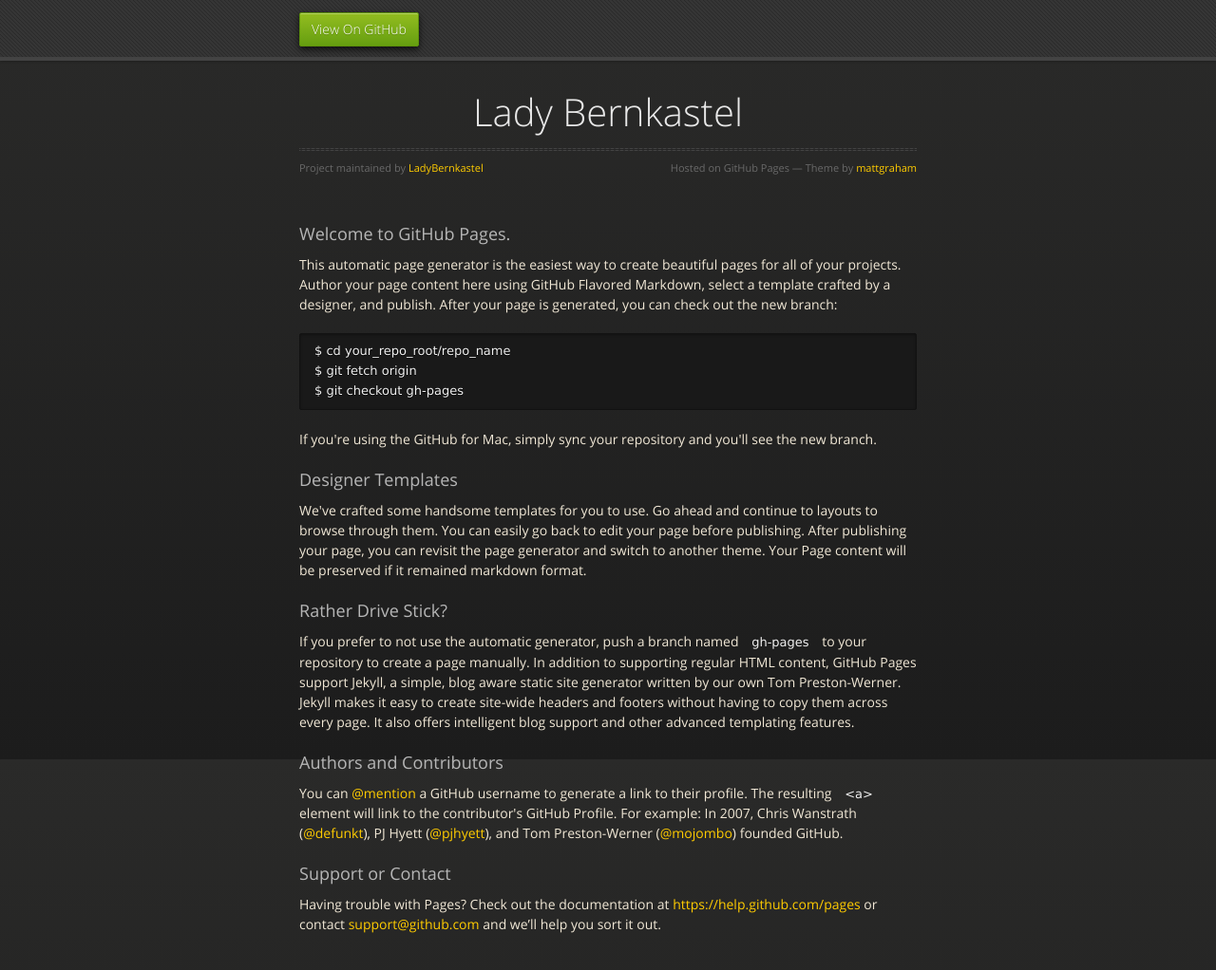
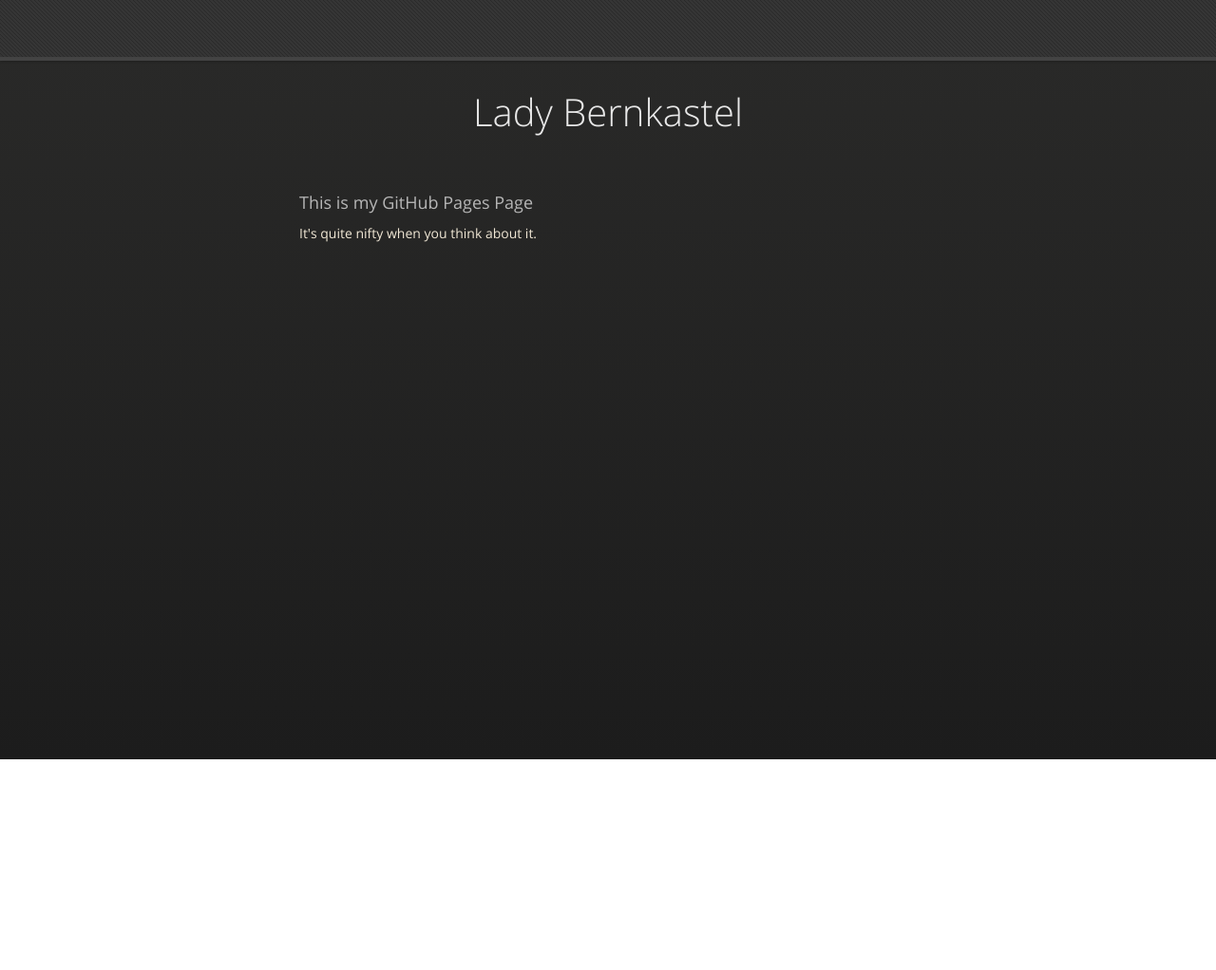
Before and after one commit to LadyBernkastel/LadyBernkastel.github.io, a plain HTML site: page index.html in a window 1280 px wide. Shown: the whole page at 95% size. After the commit the page ends 800 px from the top, so only its background shows below. Drawn offline with nearby package versions, Linux system fonts and the light colour scheme.

Commit message:
Finally got this working properly in Eclipse.

```diff
--- a/index.html
+++ b/index.html
@@ -19,9 +19,6 @@
   </head>
   <body>
       <div id="header">
-        <nav>
-          <li class="fork"><a href="https://github.com/LadyBernkastel">View On GitHub</a></li>
-        </nav>
       </div><!-- end header -->
 
     <div class="wrapper">
@@ -29,45 +26,10 @@
       <section>
         <div id="title">
           <h1>Lady Bernkastel</h1>
-          <p></p>
-          <hr>
-          <span class="credits left">Project maintained by <a href="https://github.com/LadyBernkastel">LadyBernkastel</a></span>
-          <span class="credits right">Hosted on GitHub Pages &mdash; Theme by <a href="https://twitter.com/michigangraham">mattgraham</a></span>
         </div>
-
-        <h3>
-<a id="welcome-to-github-pages" class="anchor" href="#welcome-to-github-pages" aria-hidden="true"><span class="octicon octicon-link"></span></a>Welcome to GitHub Pages.</h3>
-
-<p>This automatic page generator is the easiest way to create beautiful pages for all of your projects. Author your page content here using GitHub Flavored Markdown, select a template crafted by a designer, and publish. After your page is generated, you can check out the new branch:</p>
-
-<pre><code>$ cd your_repo_root/repo_name
-$ git fetch origin
-$ git checkout gh-pages
-</code></pre>
-
-<p>If you're using the GitHub for Mac, simply sync your repository and you'll see the new branch.</p>
-
-<h3>
-<a id="designer-templates" class="anchor" href="#designer-templates" aria-hidden="true"><span class="octicon octicon-link"></span></a>Designer Templates</h3>
-
-<p>We've crafted some handsome templates for you to use. Go ahead and continue to layouts to browse through them. You can easily go back to edit your page before publishing. After publishing your page, you can revisit the page generator and switch to another theme. Your Page content will be preserved if it remained markdown format.</p>
-
-<h3>
-<a id="rather-drive-stick" class="anchor" href="#rather-drive-stick" aria-hidden="true"><span class="octicon octicon-link"></span></a>Rather Drive Stick?</h3>
-
-<p>If you prefer to not use the automatic generator, push a branch named <code>gh-pages</code> to your repository to create a page manually. In addition to supporting regular HTML content, GitHub Pages support Jekyll, a simple, blog aware static site generator written by our own Tom Preston-Werner. Jekyll makes it easy to create site-wide headers and footers without having to copy them across every page. It also offers intelligent blog support and other advanced templating features.</p>
-
-<h3>
-<a id="authors-and-contributors" class="anchor" href="#authors-and-contributors" aria-hidden="true"><span class="octicon octicon-link"></span></a>Authors and Contributors</h3>
-
-<p>You can <a href="https://github.com/blog/821" class="user-mention">@mention</a> a GitHub username to generate a link to their profile. The resulting <code>&lt;a&gt;</code> element will link to the contributor's GitHub Profile. For example: In 2007, Chris Wanstrath (<a href="https://github.com/defunkt" class="user-mention">@defunkt</a>), PJ Hyett (<a href="https://github.com/pjhyett" class="user-mention">@pjhyett</a>), and Tom Preston-Werner (<a href="https://github.com/mojombo" class="user-mention">@mojombo</a>) founded GitHub.</p>
-
-<h3>
-<a id="support-or-contact" class="anchor" href="#support-or-contact" aria-hidden="true"><span class="octicon octicon-link"></span></a>Support or Contact</h3>
-
-<p>Having trouble with Pages? Check out the documentation at <a href="https://help.github.com/pages">https://help.github.com/pages</a> or contact <a href="mailto:support@github.com">support@github.com</a> and we’ll help you sort it out.</p>
-      </section>
-
+        <h3>This is my GitHub Pages Page</h3>
+		<p>It's quite nifty when you think about it.</p>
+		</section>
     </div>
     <!--[if !IE]><script>fixScale(document);</script><![endif]-->
 
```
Also changed, not shown: 1 other file.
